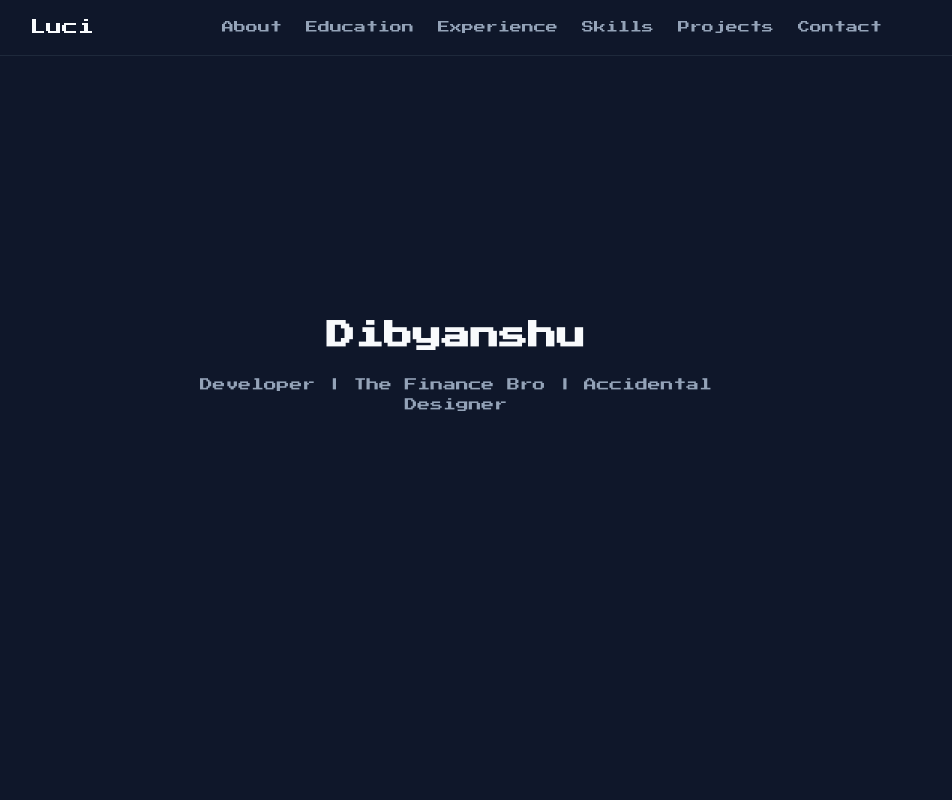
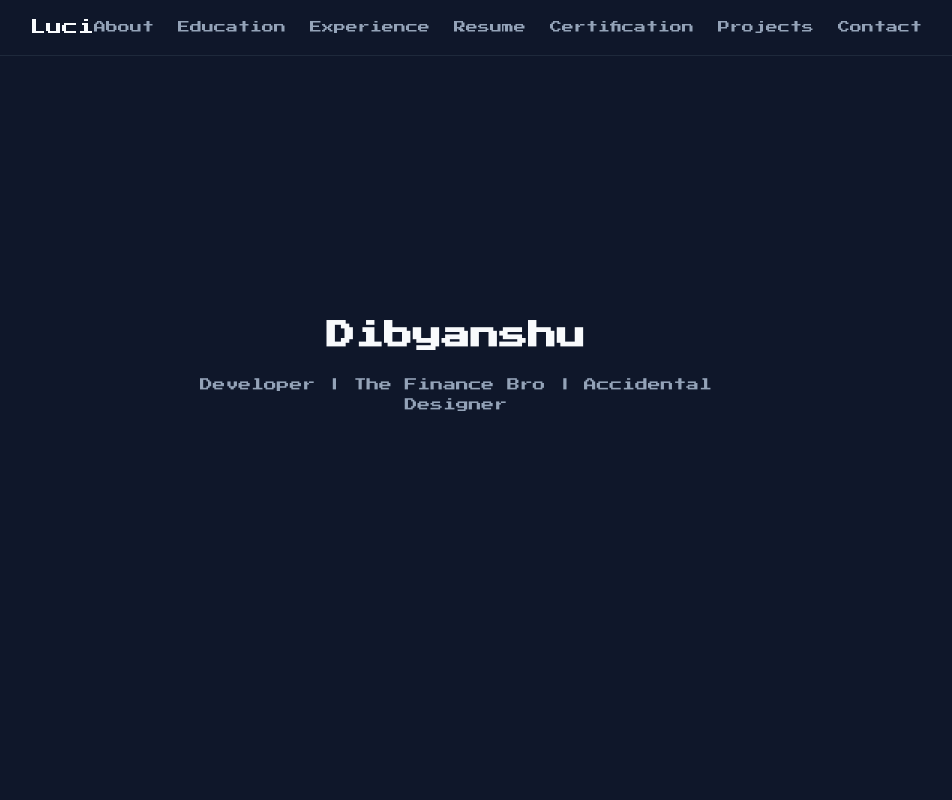
Before and after one commit to dkconnect/pixelfolio, a plain HTML site: page index.html in a window 1280 px wide. Shown: the top 800 px of the page, without its empty margins (184-1136 px from the left). Drawn offline with Linux system fonts and the light colour scheme.

Commit message:
Update index.html

```diff
--- a/index.html
+++ b/index.html
@@ -18,7 +18,8 @@
                 <li role="none"><a href="#about" class="pixel-link" role="menuitem">About</a></li>
                 <li role="none"><a href="#education" class="pixel-link" role="menuitem">Education</a></li>
                 <li role="none"><a href="#experience" class="pixel-link" role="menuitem">Experience</a></li>
-                <li role="none"><a href="#skills" class="pixel-link" role="menuitem">Skills</a></li>
+                <li role="none"><a href="#skills" class="pixel-link" role="menuitem">Resume</a></li>
+                <li role="none"><a href="#skills" class="pixel-link" role="menuitem">Certification</a></li>
                 <li role="none"><a href="#projects" class="pixel-link" role="menuitem">Projects</a></li>
                 <li role="none"><a href="#contact" class="pixel-link" role="menuitem">Contact</a></li>
             </ul>
```
